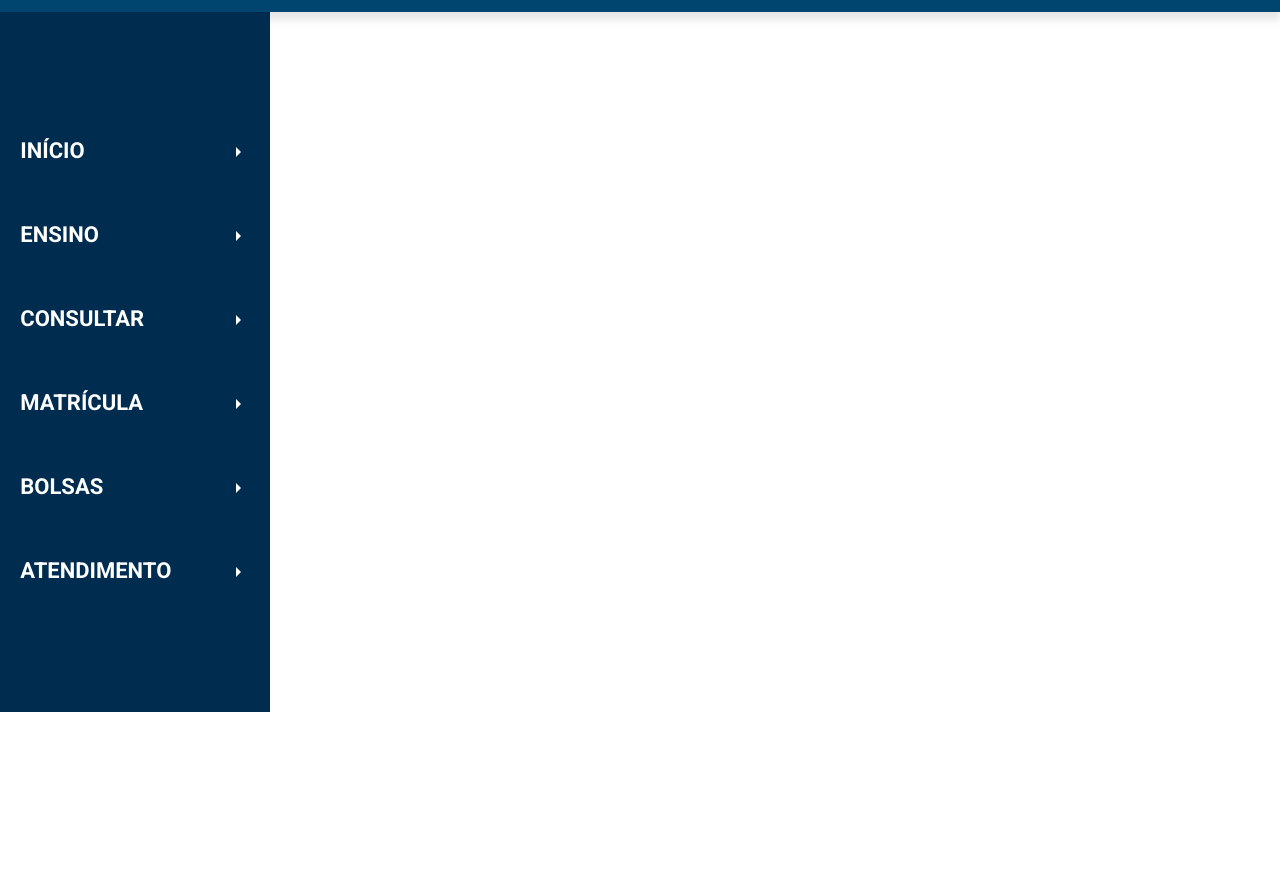
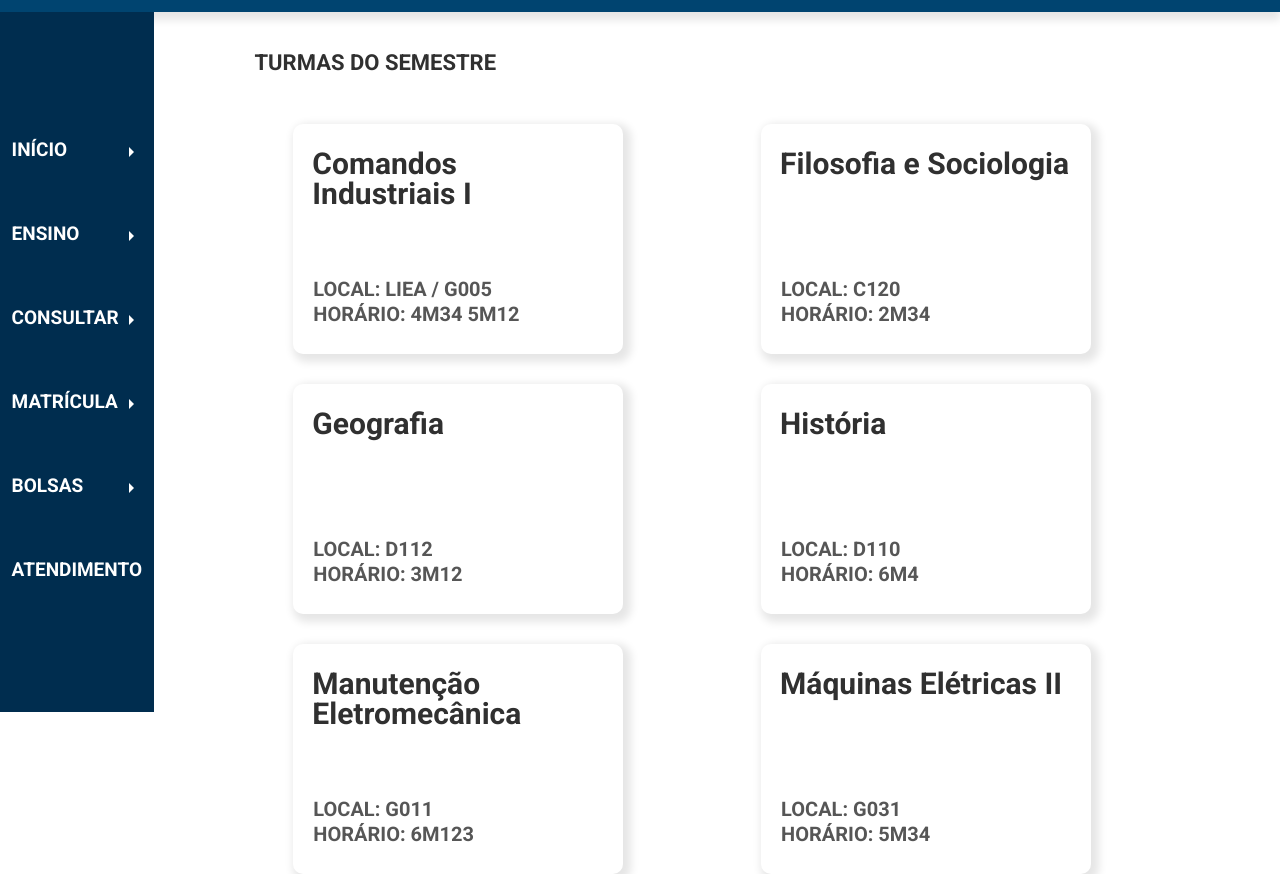
Before and after one commit to SofiaRodFer/redesign-sigaa, a plain HTML site: page index.html in a window 1280 px wide. Shown: the part 88-962 px from the top of the page. Before the commit the page ends 800 px from the top, so only its background shows below. Drawn offline with Linux system fonts and the light colour scheme.

Commit message:
finalizando parte de turmas

```diff
--- a/index.html
+++ b/index.html
@@ -4,12 +4,11 @@
     <meta charset="UTF-8">
     <meta http-equiv="X-UA-Compatible" content="IE=edge">
     <meta name="viewport" content="width=device-width, initial-scale=1.0">
-    <link rel="stylesheet" href="reset.css">
+    <link rel="stylesheet" href="./assets/reset.css">
     <link rel="stylesheet" href="style.css">
     <title>SIGAA - Sistema Integrado de Gestão de Atividades Acadêmicas</title>
 </head>
 <body>
-    <div class="container">
     <header>
         <div class="left">
             <h1>SIGAA</h1>
@@ -23,6 +22,7 @@
             <img src="./assets/cinza.jpg" alt="Foto do usuário">
         </div>
     </header>
+    <div class="container">
         <nav>
             <div class="opcao">
                 <p>INÍCIO</p>
@@ -61,6 +61,67 @@
                 </svg>
             </div>
         </nav>
+        <main>
+            <h3>TURMAS DO SEMESTRE</h3>
+            <div class="turmas">
+                <div class="turma">
+                    <h2>Comandos Industriais I</h2>
+                    <div class="detalhes">
+                        <p>LOCAL: LIEA / G005</p>
+                        <p>HORÁRIO: 4M34 5M12</p>
+                    </div>
+                </div>
+                <div class="turma">
+                    <h2>Filosofia e Sociologia</h2>
+                    <div class="detalhes">
+                        <p>LOCAL: C120</p>
+                        <p>HORÁRIO: 2M34</p>
+                    </div>
+                </div>
+                <div class="turma">
+                    <h2>Geografia</h2>
+                    <div class="detalhes">
+                        <p>LOCAL: D112</p>
+                        <p>HORÁRIO: 3M12</p>
+                    </div>
+                </div>
+                <div class="turma">
+                    <h2>História</h2>
+                    <div class="detalhes">
+                        <p>LOCAL: D110</p>
+                        <p>HORÁRIO: 6M4</p>
+                    </div>
+                </div>
+                <div class="turma">
+                    <h2>Manutenção Eletromecânica</h2>
+                    <div class="detalhes">
+                        <p>LOCAL: G011</p>
+                        <p>HORÁRIO: 6M123</p>
+                    </div>
+                </div>
+                <div class="turma">
+                    <h2>Máquinas Elétricas II</h2>
+                    <div class="detalhes">
+                        <p>LOCAL: G031</p>
+                        <p>HORÁRIO: 5M34</p>
+                    </div>
+                </div>
+                <div class="turma">
+                    <h2>Português e história da literatura brasileira</h2>
+                    <div class="detalhes">
+                        <p>LOCAL: C119</p>
+                        <p>HORÁRIO: 3M34</p>
+                    </div>
+                </div>
+                <div class="turma">
+                    <h2>Sistemas de Potência</h2>
+                    <div class="detalhes">
+                        <p>C213</p>
+                        <p>HORÁRIO: 3M34</p>
+                    </div>
+                </div>
+            </div>
+        </main>
     </div>
 </body>
 </html>
--- a/style.css
+++ b/style.css
@@ -56,8 +56,12 @@ header .right h3 {
     padding-right: 15px;
 }
 
+.container {
+    display: flex;
+}
+
 nav {
-    width: 270px;
+    width: 430px;
     height: calc(100vh - 100px);
     background-color: var(--secondary-color);
     display: flex;
@@ -72,12 +76,77 @@ nav .opcao {
     width: 85%;
     margin-top: 30px;
     margin-bottom: 30px;
-    transition: all 2s;
 }
 
 nav .opcao p {
     font-family: var(--main-font);
     font-weight: 700;
-    font-size: 22px;
+    font-size: 19px;
     color: white;
 }
+
+main {
+    display: flex;
+    flex-direction: column;
+    padding: 40px 120px 20px 70px;
+}
+
+main h3 {
+    font-family: var(--main-font);
+    font-weight: 700;
+    font-size: 22px;
+    color: #303030;
+    padding-bottom: 20px;
+    margin-left: 30px;
+}
+
+main .turmas {
+    width: 100%;
+    display: flex;
+    flex-direction: row;
+    flex-wrap: wrap;
+    justify-content: space-around;
+}
+
+main .turmas .turma {
+    width: 330px;
+    height: 230px;
+    border-radius: 10px;
+    box-shadow: 4px 4px 9px 4px rgba(0, 0, 0, 0.1);
+    margin-top: 30px;
+    display: flex;
+    flex-direction: column;
+    justify-content: space-between;
+    cursor: pointer;
+    transition: all .2s;
+}
+
+main .turmas .turma h2 {
+    font-family: var(--main-font);
+    font-weight: 700;
+    font-size: 30px;
+    color: #303030;
+    margin: 25px 19px 0 19px;
+    transition: all .2s;
+}
+
+main .turmas .turma .detalhes {
+    margin: 0px 0px 25px 20px
+}
+
+main .turmas .turma .detalhes p {
+    font-family: var(--main-font);
+    font-weight: 700;
+    font-size: 20px;
+    color: #565656;
+    margin-bottom: 5px;
+    transition: all .2s;
+}
+
+main .turmas .turma:hover {
+    background-color: var(--main-color);
+}
+
+main .turmas .turma:hover h2, main .turmas .turma:hover .detalhes p {
+    color: white;
+}
```
Also changed, not shown: assets/reset.css (renamed from reset.css). Lines whose indentation alone changed are shown as unchanged.
